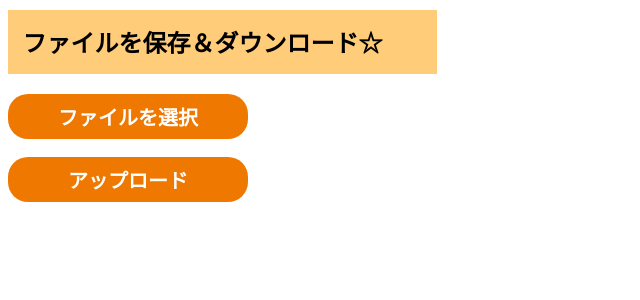
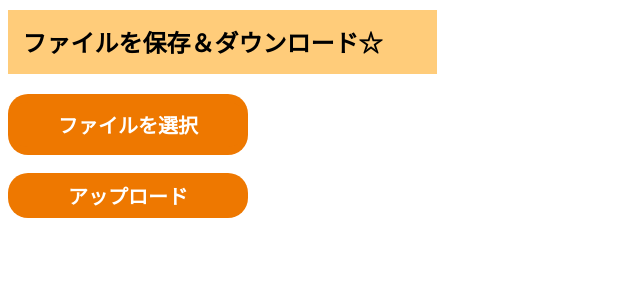
Before and after one commit to grarich/heroku_storage, a Flask app: page / in a window 1280 px wide. Shown: the top 300 px of the page, without its empty margins (0-640 px from the left). Run offline with Flask 2, Linux system fonts and the light colour scheme.

Commit message:
Update index.html

```diff
--- a/templates/index.html
+++ b/templates/index.html
@@ -10,7 +10,7 @@
         <h2 class="msg">ファイルを保存＆ダウンロード☆</h2>
         <form action="/" method="POST" enctype="multipart/form-data">
             <label class="label_button" for="file">
-                <span class="filename">ファイルを選択</span>
+                <span class="label_button">ファイルを選択</span>
                 <input type="file" id="file" name="file" class="button" required>
             </label>
             <br>
```
